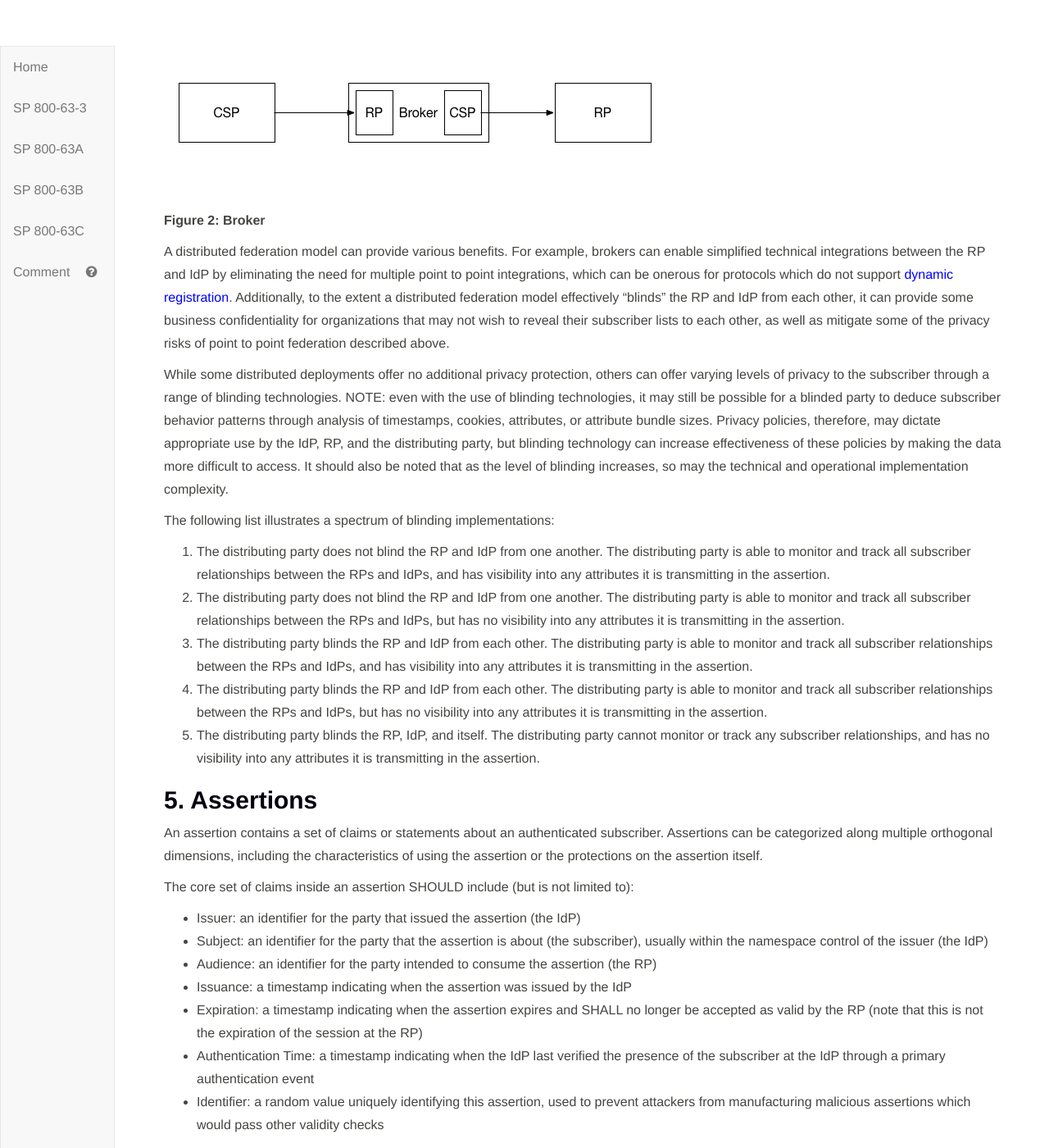
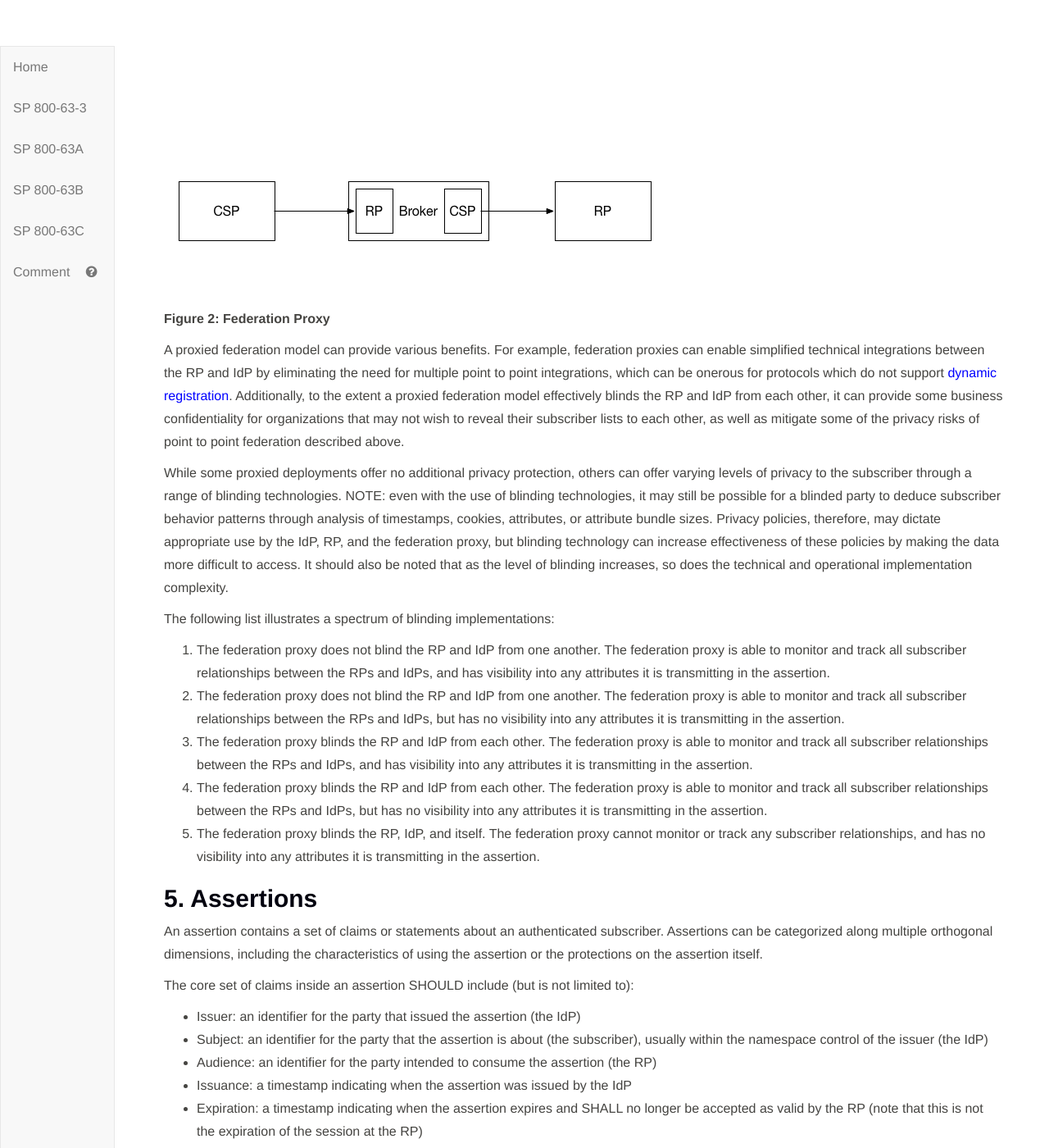
Before and after one commit to usnistgov/800-63-3, a Jekyll site: the page built from sp800-63c.md, in a window 1280 px wide and 1400 px high, scrolled down 9251 px. Shown: the whole window at 82% size. Built offline with Jekyll 4.4.1, drawn with Linux system fonts in a browser that asks for light colours; some of the changed text lies outside the part shown.

Commit message:
replaced "distributed" language with "proxied"

```diff
--- a/sp800-63c/sec3_definitions.md
+++ b/sp800-63c/sec3_definitions.md
@@ -41,3 +41,6 @@
 
 #### Back-Channel Communication
 Communication between two systems that relies on a direct connection (allowing for standard protocol-level proxies), without using redirects through an intermediary such as a browser. This can be accomplished using HTTP requests and responses.
+
+#### Federation Proxy
+A component that acts as a logical RP to a set of IdPs and a logical IdP to a set of RPs, bridging the two systems with a single component. These are sometimes referred to as "brokers".
--- a/sp800-63c/sec4_federation.md
+++ b/sp800-63c/sec4_federation.md
@@ -53,23 +53,23 @@
 
 Many federated parties establish whitelists of other federated parties who may dynamically register with some predetermined level of trust. They also establish blacklists of federated parties who may be allowed dynamically register with a low level of trust, or who may not be allowed to dynamically register at all. Everything that is not on a whitelist or a blacklist can be considered to be in a gray area or on a "graylist." Graylisted parties generally start out with a low level of trust until they can be reviewed by a human who can determine an appropriate level of trust.
 
-#### 4.1.4 Distributed Federation
+#### 4.1.4 Proxied Federation
 
 
-In a distributed federation model, the communication between the IdP and the RP is distributed in a way that prevents direct communication between the two parties. There may be multiple methods of achieving this effect, but common configurations include a third party that acts as a “broker” or a network of “nodes” that distribute the communications. Effectively though, the distributing parties still function in some degree as a federation IdP on one side and a federation RP on the other side. Therefore, all normative and non-normative requirements that apply to IdPs and RPs SHALL apply to the distributing parties in their respective roles.
+In a proxied federation model, the communication between the IdP and the RP is proxied in a way that prevents direct communication between the two parties. There may be multiple methods of achieving this effect, but common configurations include a third party that acts as a federation proxy (or "broker"), or a network of "nodes" that distribute the communications. Effectively, the parties still function in some degree as a federation IdP on one side and a federation RP on the other side. Therefore, all normative requirements that apply to IdPs and RPs SHALL apply to the parties of such a system in their respective roles.
 
-![Figure 2: Broker](sp800-63c/media/broker.png)
+![Figure 2: Federation Proxy](sp800-63c/media/broker.png)
 
-**Figure 2: Broker**
+**Figure 2: Federation Proxy**
 
-A distributed federation model can provide various benefits. For example, brokers can enable simplified technical integrations between the RP and IdP by eliminating the need for multiple point to point integrations, which can be onerous for protocols which do not support [dynamic registration](#dynamic-registration). Additionally, to the extent a distributed federation model effectively “blinds” the RP and IdP from each other, it can provide some business confidentiality for organizations that may not wish to reveal their subscriber lists to each other, as well as mitigate some of the privacy risks of point to point federation described above.
+A proxied federation model can provide various benefits. For example, federation proxies can enable simplified technical integrations between the RP and IdP by eliminating the need for multiple point to point integrations, which can be onerous for protocols which do not support [dynamic registration](#dynamic-registration). Additionally, to the extent a proxied federation model effectively blinds the RP and IdP from each other, it can provide some business confidentiality for organizations that may not wish to reveal their subscriber lists to each other, as well as mitigate some of the privacy risks of point to point federation described above.
 
-While some distributed deployments offer no additional privacy protection, others can offer varying levels of privacy to the subscriber through a range of blinding technologies. NOTE: even with the use of blinding technologies, it may still be possible for a blinded party to deduce subscriber behavior patterns through analysis of timestamps, cookies, attributes, or attribute bundle sizes. Privacy policies, therefore, may dictate appropriate use by the IdP, RP, and the distributing party, but blinding technology can increase effectiveness of these policies by making the data more difficult to access. It should also be noted that as the level of blinding increases, so may the technical and operational implementation complexity.
+While some proxied deployments offer no additional privacy protection, others can offer varying levels of privacy to the subscriber through a range of blinding technologies. NOTE: even with the use of blinding technologies, it may still be possible for a blinded party to deduce subscriber behavior patterns through analysis of timestamps, cookies, attributes, or attribute bundle sizes. Privacy policies, therefore, may dictate appropriate use by the IdP, RP, and the federation proxy, but blinding technology can increase effectiveness of these policies by making the data more difficult to access. It should also be noted that as the level of blinding increases, so does the technical and operational implementation complexity.
 
 The following list illustrates a spectrum of blinding implementations:
 
-1.	The distributing party does not blind the RP and IdP from one another. The distributing party is able to monitor and track all subscriber relationships between the RPs and IdPs, and has visibility into any attributes it is transmitting in the assertion.
-2.	The distributing party does not blind the RP and IdP from one another. The distributing party is able to monitor and track all subscriber relationships between the RPs and IdPs, but has no visibility into any attributes it is transmitting in the assertion.
-3.	The distributing party blinds the RP and IdP from each other. The distributing party is able to monitor and track all subscriber relationships between the RPs and IdPs, and has visibility into any attributes it is transmitting in the assertion.
-4.	The distributing party blinds the RP and IdP from each other. The distributing party is able to monitor and track all subscriber relationships between the RPs and IdPs, but has no visibility into any attributes it is transmitting in the assertion.
-5. The distributing party blinds the RP, IdP, and itself. The distributing party cannot monitor or track any subscriber relationships, and has no visibility into any attributes it is transmitting in the assertion.
+1.	The federation proxy does not blind the RP and IdP from one another. The federation proxy is able to monitor and track all subscriber relationships between the RPs and IdPs, and has visibility into any attributes it is transmitting in the assertion.
+2.	The federation proxy does not blind the RP and IdP from one another. The federation proxy is able to monitor and track all subscriber relationships between the RPs and IdPs, but has no visibility into any attributes it is transmitting in the assertion.
+3.	The federation proxy blinds the RP and IdP from each other. The federation proxy is able to monitor and track all subscriber relationships between the RPs and IdPs, and has visibility into any attributes it is transmitting in the assertion.
+4.	The federation proxy blinds the RP and IdP from each other. The federation proxy is able to monitor and track all subscriber relationships between the RPs and IdPs, but has no visibility into any attributes it is transmitting in the assertion.
+5. The federation proxy blinds the RP, IdP, and itself. The federation proxy cannot monitor or track any subscriber relationships, and has no visibility into any attributes it is transmitting in the assertion.
```
